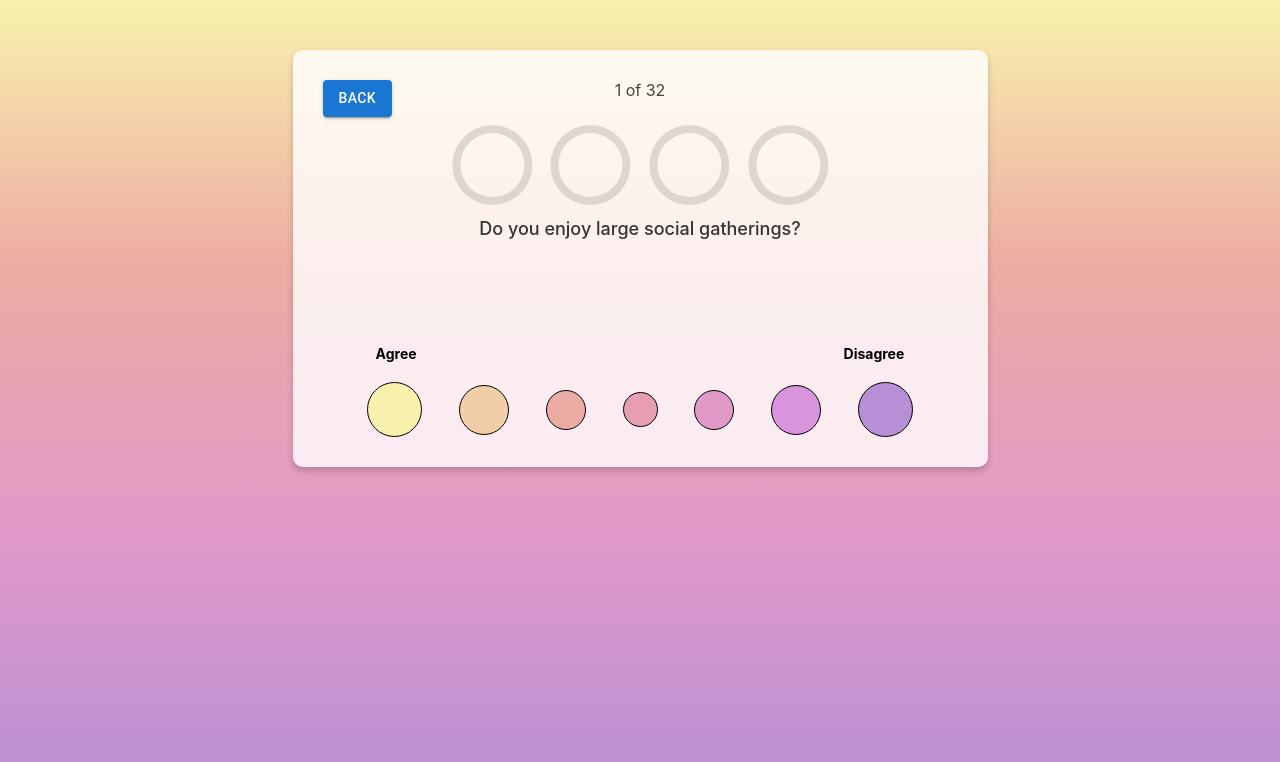
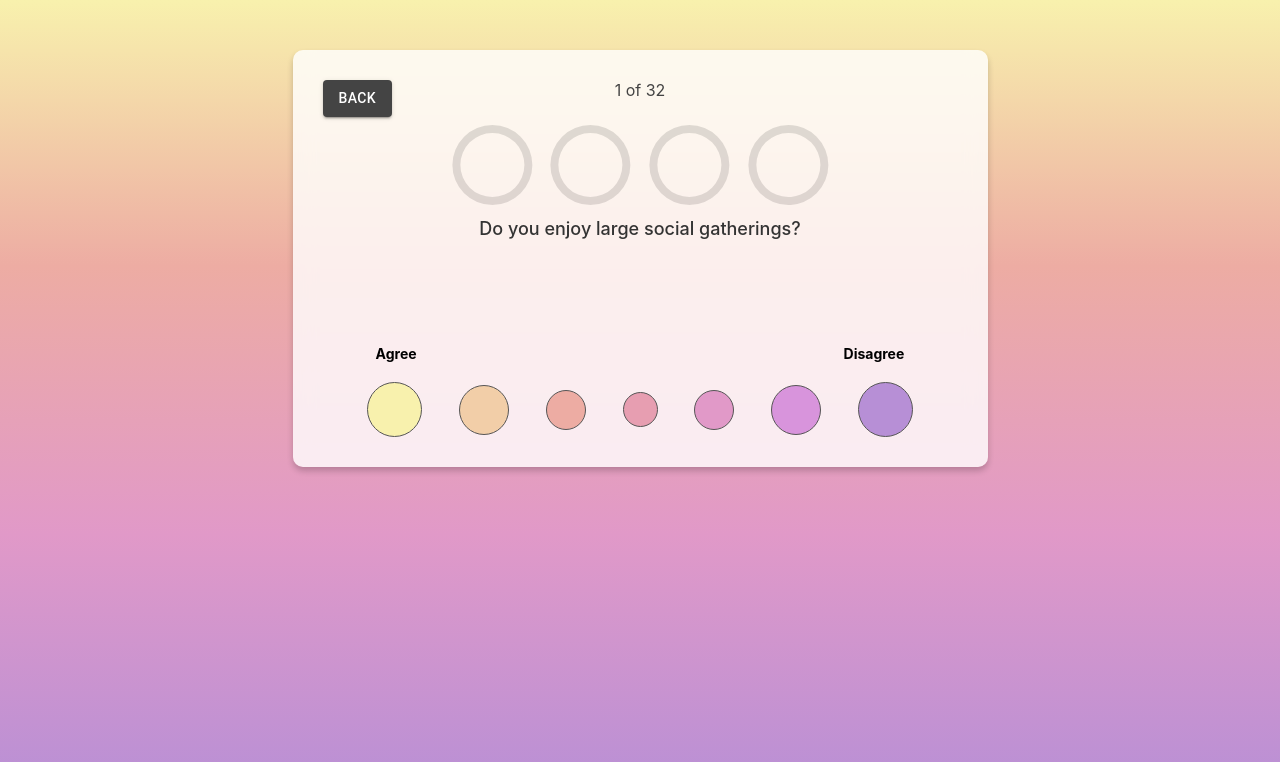
Before and after one commit to RrussellW/forgeaonline, a React (Create React App) app: page /AssessmentQuestions in a window 1280 px wide. Shown: the top 762 px of the page. Built offline with nearby package versions, Linux system fonts and the light colour scheme; no server answers.

Commit message:
Changed the back button color and fixed the personality duplication issue

```diff
--- a/src/Components/Assessment/AssessmentQuestions.css
+++ b/src/Components/Assessment/AssessmentQuestions.css
@@ -17,6 +17,26 @@
     position: absolute;
     top: 30px;
     left: 30px;
+}
+
+.back-button {
+    background-color: #444444; /* Custom background color */
+    padding: 12px 32px;
+    border-radius: 12px;
+    text-transform: none; /* Keeps text in sentence case */
+    margin-bottom: 12px;
+    color: white; /* Ensure text color is white */
+    font-weight: bold; /* Make text bold */
+    width: 100%; /* Make button full width */
+    transition: background-color 0.3s ease; /* Smooth transition for hover effect */
+}
+
+.back-button:hover {
+    background-color: #333333; /* Custom hover color */
+}
+
+.back-button:active {
+    background-color: #222222; /* Darker color for active state */
 }
 
 
@@ -82,7 +102,7 @@
     border-radius: 50%;
     margin: 0 10px;
     background-color: #F8F1AD;
-    border: 1px solid black; /* Green for Agree */
+    border: 1px solid #555555; /* Green for Agree */
     cursor: pointer;
     transition: all 0.3s ease;
 }
@@ -93,7 +113,7 @@
     border-radius: 50%;
     margin: 0 10px;
     background-color: #F2CEA8;
-    border: 1px solid black; /* Green for Agree */
+    border: 1px solid #555555; /* Green for Agree */
     cursor: pointer;
     transition: all 0.3s ease;
 }
@@ -104,7 +124,7 @@
     border-radius: 50%;
     margin: 0 10px;
     background-color: #EDACA3;
-    border: 1px solid black; /* Green for Agree */
+    border: 1px solid #555555; /* Green for Agree */
     cursor: pointer;
     transition: all 0.3s ease;
 }
@@ -115,7 +135,7 @@
     border-radius: 50%;
     margin: 0 10px;
     background-color: #E79EB1;
-    border: 1px solid black; /* Yellow for Neutral */
+    border: 1px solid #555555; /* Yellow for Neutral */
     cursor: pointer;
     transition: all 0.3s ease;
 }
@@ -126,7 +146,7 @@
     border-radius: 50%;
     margin: 0 10px;
     background-color: #E199C8;
-    border: 1px solid black; /* Red for Disagree */
+    border: 1px solid #555555; /* Red for Disagree */
     cursor: pointer;
     transition: all 0.3s ease;
 }
@@ -137,7 +157,7 @@
     border-radius: 50%;
     margin: 0 10px;
     background-color: #D894DC;
-    border: 1px solid black; /* Red for Disagree */
+    border: 1px solid #555555; /* Red for Disagree */
     cursor: pointer;
     transition: all 0.3s ease;
 }
@@ -148,7 +168,7 @@
     border-radius: 50%;
     margin: 0 10px;
     background-color: #B78FD6;
-    border: 1px solid black; /* Red for Disagree */
+    border: 1px solid #555555; /* Red for Disagree */
     cursor: pointer;
     transition: all 0.3s ease;
 }
--- a/src/Components/Assessment/AssessmentQuestions.jsx
+++ b/src/Components/Assessment/AssessmentQuestions.jsx
@@ -134,27 +134,37 @@ const AssessmentQuestions = () => {
     if (value === "Back") {
       if (qIndex > 0) {
         setQIndex(qIndex - 1);
-
         if (qIndex < first) {
-          updatedWorld[qIndex + 1] = 0;
-          setExtroversion(0);
-          setIntroversion(0);
+          updatedWorld[qIndex] = 0; // Reset the current question's answer
+          setExtroversion((prev) => prev - world[qIndex]); // Adjust extroversion score
+          setIntroversion((prev) => prev - world[qIndex + 1]); // Adjust introversion score
           console.log("World:", updatedWorld.map(v => (v === 0 ? '-' : v)).join(','));
         } else if (qIndex < second) {
-          updatedInformation[qIndex - first + 1] = 0;
-          setSensing(0);
-          setIntuition(0);
+          updatedInformation[qIndex - first] = 0; // Reset the current question's answer
+          setSensing((prev) => prev - information[qIndex - first]); // Adjust sensing score
+          setIntuition((prev) => prev - information[qIndex - first + 1]); // Adjust intuition score
           console.log("Information:", updatedInformation.map(v => (v === 0 ? '-' : v)).join(','));
         } else if (qIndex < third) {
-          updatedDecision[qIndex - second + 1] = 0;
-          setThinking(0);
-          setFeeling(0);
+          updatedDecision[qIndex - second] = 0; // Reset the current question's answer
+          setThinking((prev) => prev - decision[qIndex - second]); // Adjust thinking score
+          setFeeling((prev) => prev - decision[qIndex - second + 1]); // Adjust feeling score
           console.log("Decision:", updatedDecision.map(v => (v === 0 ? '-' : v)).join(','));
         } else if (qIndex < fourth) {
-          updatedStructure[qIndex - third + 1] = 0;
-          setJudging(0);
-          setPerceiving(0);
+          updatedStructure[qIndex - third] = 0; // Reset the current question's answer
+          setJudging((prev) => prev - structure[qIndex - third]); // Adjust judging score
+          setPerceiving((prev) => prev - structure[qIndex - third + 1]); // Adjust perceiving score
           console.log("Structure:", updatedStructure.map(v => (v === 0 ? '-' : v)).join(','));
+        }
+
+        // Adjust summary based on the section being navigated back from
+        if (qIndex === first - 1) {
+          setSummary(prev => prev.slice(0, -1)); // Remove the last character if it's the last question in the section
+        } else if (qIndex === second - 1) {
+          setSummary(prev => prev.slice(0, -2)); // Remove the last two characters if it's the last question in the section
+        } else if (qIndex === third - 1) {
+          setSummary(prev => prev.slice(0, -3)); // Remove the last three characters if it's the last question in the section
+        } else if (qIndex === fourth - 1) {
+          setSummary(prev => prev.slice(0, -4)); // Remove the last four characters if it's the last question in the section
         }
 
         if (qIndex <= first) {
@@ -202,7 +212,7 @@ const AssessmentQuestions = () => {
           newIntroversion += updatedWorld[i];
         }
       }
-      if(newExtroversion === newIntroversion) {
+      if (newExtroversion === newIntroversion) {
         newExtroversion++;
       }
       setExtroversion(newExtroversion);
@@ -215,7 +225,6 @@ const AssessmentQuestions = () => {
         setPercentW(Math.round((newIntroversion / (newExtroversion + newIntroversion)) * 100));
       }
     }
-
     if (qIndex + 1 === second) {
       let newSensing = 0;
       let newIntuition = 0;
@@ -226,9 +235,9 @@ const AssessmentQuestions = () => {
           newIntuition += updatedInformation[i];
         }
       }
-      if(newSensing === newIntuition) {
+      if (newSensing === newIntuition) {
         newSensing++;
-    }
+      }
       setSensing(newSensing);
       setIntuition(newIntuition);
       if (newSensing > newIntuition) {
@@ -239,7 +248,6 @@ const AssessmentQuestions = () => {
         setPercentI(Math.round((newIntuition / (newSensing + newIntuition)) * 100));
       }
     }
-
     if (qIndex + 1 === third) {
       let newThinking = 0;
       let newFeeling = 0;
@@ -250,7 +258,7 @@ const AssessmentQuestions = () => {
           newFeeling += updatedDecision[i];
         }
       }
-      if(newThinking === newFeeling) {
+      if (newThinking === newFeeling) {
         newThinking++;
       }
       setThinking(newThinking);
@@ -263,7 +271,6 @@ const AssessmentQuestions = () => {
         setPercentD(Math.round((newFeeling / (newThinking + newFeeling)) * 100));
       }
     }
-
     if (qIndex + 1 === fourth) {
       let newJudging = 0;
       let newPerceiving = 0;
@@ -274,7 +281,7 @@ const AssessmentQuestions = () => {
           newPerceiving += updatedStructure[i];
         }
       }
-      if(newJudging === newPerceiving) {
+      if (newJudging === newPerceiving) {
         newJudging++;
       }
       setJudging(newJudging);
@@ -308,7 +315,21 @@ const AssessmentQuestions = () => {
     <div className="assessment-top">
       <div className="assessment-questions-container">
         <div className="back-button-container">
-          <Button variant="contained" onClick={() => handleAnswer("Back")}>
+          <Button
+            variant="contained"
+            onClick={() => handleAnswer("Back")}
+            className="back-button"
+            sx={{
+              backgroundColor: '#444444', // Custom background color
+              color: 'white', // Text color
+              '&:hover': {
+                backgroundColor: '#333333', // Hover color
+              },
+              '&:active': {
+                backgroundColor: '#222222', // Active color
+              },
+            }}
+          >
             Back
           </Button>
         </div>
```
